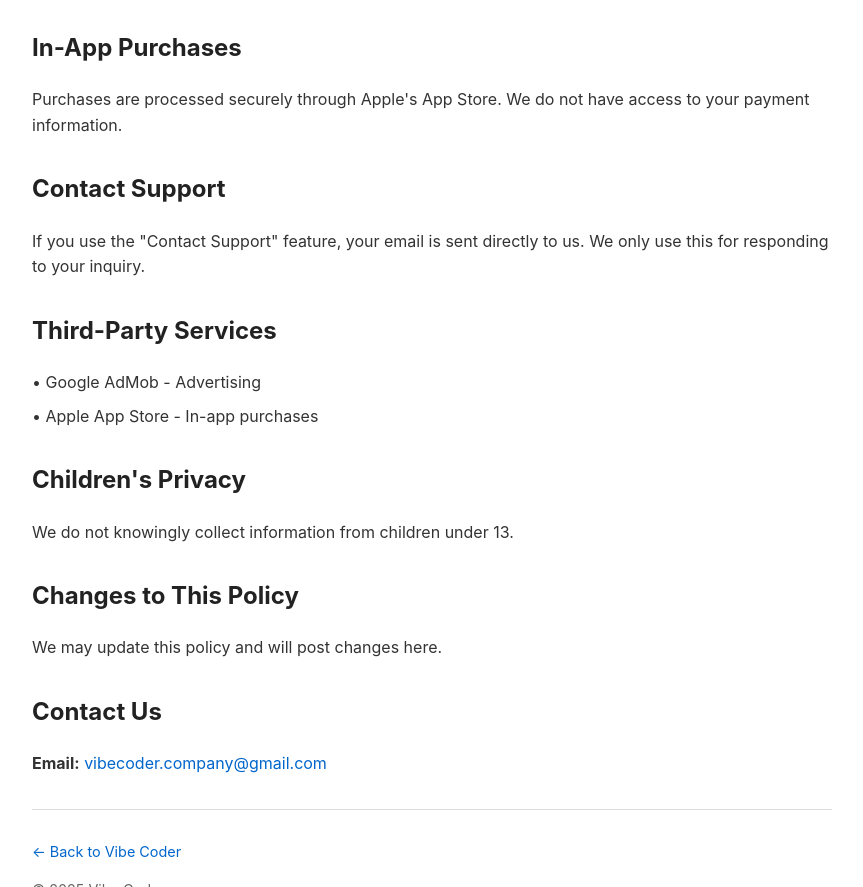
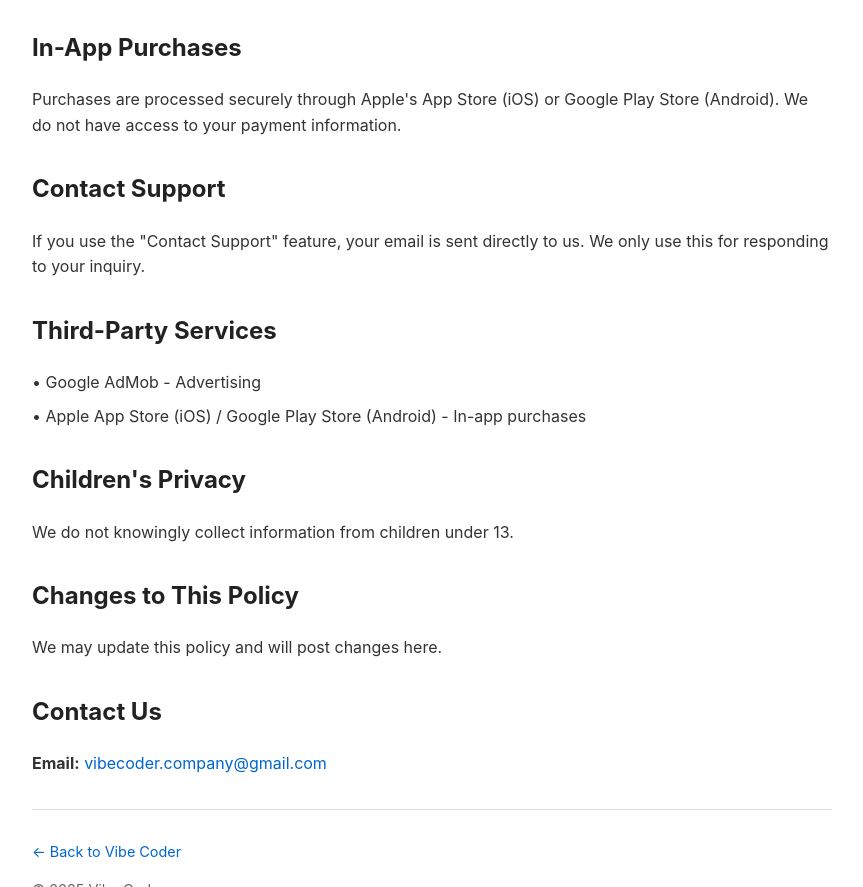
Before and after one commit to HyejinPark-hub/VibeCoder, a plain HTML site: page SimpleClock/privacy/index.html in a window 1280 px wide. Shown: the part 820-1707 px from the top of the page, without its empty margins (208-1071 px from the left). Drawn offline with Linux system fonts and the light colour scheme.

Commit message:
docs: Update privacy policy to include Google Play Store for in-app purchases and third-party services.

```diff
--- a/SimpleClock/privacy/index.html
+++ b/SimpleClock/privacy/index.html
@@ -75,7 +75,7 @@
 
   <div class="section">
     <h2>In-App Purchases</h2>
-    <p>Purchases are processed securely through Apple's App Store. We do not have access to your payment information.</p>
+    <p>Purchases are processed securely through Apple's App Store (iOS) or Google Play Store (Android). We do not have access to your payment information.</p>
   </div>
 
   <div class="section">
@@ -87,7 +87,7 @@
     <h2>Third-Party Services</h2>
     <ul>
       <li>• Google AdMob - Advertising</li>
-      <li>• Apple App Store - In-app purchases</li>
+      <li>• Apple App Store (iOS) / Google Play Store (Android) - In-app purchases</li>
     </ul>
   </div>
 
```
